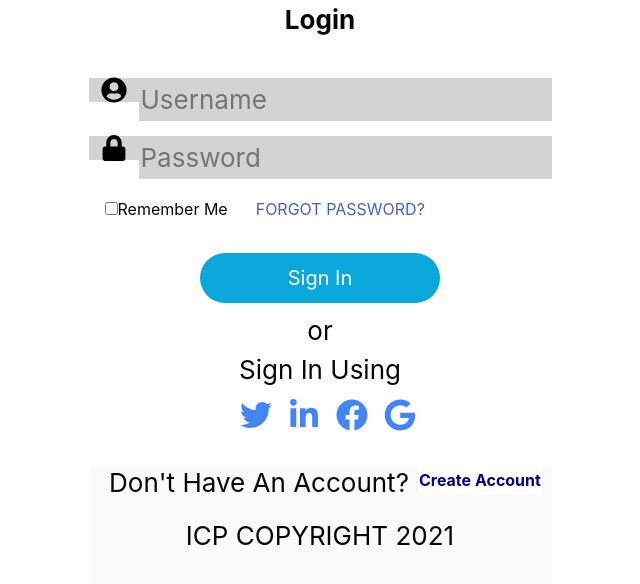
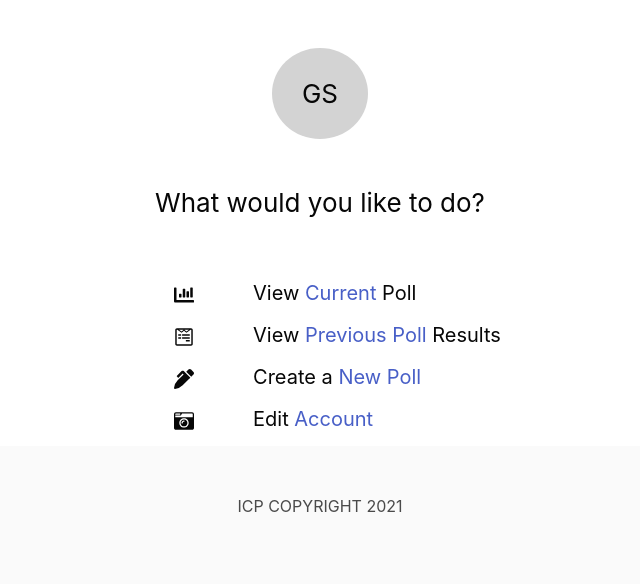
Before and after one commit to pancakeparfait/Polling-App, a React (Create React App) app: page /adminWelcomePage/1 in a window 1280 px wide. Before the commit this address led to /signin. Shown: the top 584 px of the page, without its empty margins (320-960 px from the left). Built offline with nearby package versions, Linux system fonts and the light colour scheme.

Commit message:
html and css completed for adminWelcomePage

```diff
--- a/src/App.css
+++ b/src/App.css
@@ -77,3 +77,26 @@ Button.btn-register {
 main.container {
   height: 90vh;
 }
+
+.admin-initials {
+  border-radius: 50%;
+  padding: 30px;
+  background-color: lightgray;
+  display: inline-block;
+}
+
+.admin-page-font-size {
+  font-size: 20px;
+}
+
+.margin-1 {
+  margin-left: -130px;
+}
+
+.margin-2 {
+  margin-left: -50px;
+}
+
+.margin-3 {
+  margin-left: -168px;
+}
--- a/src/App.js
+++ b/src/App.js
@@ -2,11 +2,11 @@ import './App.css';
 import { Redirect, Switch } from 'react-router-dom';
 import SignUp from '../src/Components/User/SignUp';
 import SignIn from './Components/User/SignIn';
-import AdminProfilePage from './Components/Polling/AdminProfilePage';
+import AdminWelcomePage from './Components/Polling/AdminWelcomePage';
 import UserProfilePage from './Components/Polling/UserProfilePage';
 import ViewCurrentPoll from './Components/Polling/ViewCurrentPoll';
 import CreatePollQuestions from './Components/Polling/CreatePollQuestions';
-import { getHomePage, getIsAdmin } from './Common/Utility';
+import { getHomePage, getIsAdmin, isLoggedIn } from './Common/Utility';
 import AdminLayout from './Layouts/Admin/AdminLayout';
 import GuestLayout from './Layouts/Guest/GuestLayout';
 import DefaultLayout from './Layouts/Default/DefaultLayout';
@@ -14,11 +14,10 @@ import NotFound from './Common/NotFound';
 import AppRoute from './Layouts/AppRoute';
 
 function App() {
-  const getUserLayout = () => (getIsAdmin() ? AdminLayout : DefaultLayout);
+  const getUserLayout = () => (!isLoggedIn() ? GuestLayout: getIsAdmin() ? AdminLayout : DefaultLayout);
 
   return (
     <main className="container text-center">
-      <header className="App-header">
         <div>
           <Switch>
             <AppRoute
@@ -42,8 +41,8 @@ function App() {
             />
             <AppRoute
               exact
-              path="/adminProfile/:name"
-              component={AdminProfilePage}
+              path="/adminWelcomePage/:name"
+              component={AdminWelcomePage}
               layout={GuestLayout}
             />
             <AppRoute
@@ -67,7 +66,6 @@ function App() {
             <Redirect to="/notFound" />
           </Switch>
         </div>
-      </header>
     </main>
   );
 }
--- a/src/Components/Footer.js
+++ b/src/Components/Footer.js
@@ -8,8 +8,8 @@ class Footer extends Component {
     render() {
         const currentYear = new Date().getFullYear();
         return (
-            <footer class="footer">
-  <div class="content has-text-centered">
+            <footer className="footer">
+  <div className="content has-text-centered">
     <p>
     ICP COPYRIGHT {currentYear}
     </p>
--- a/src/Components/Polling/AdminProfilePage.js
+++ /dev/null
@@ -1,39 +0,0 @@
-import React, { Component } from 'react';
-import { Link } from 'react-router-dom';
-class AdminProfilePage extends Component {
-  constructor(props) {
-    super(props);
-    this.state = {
-      currentPoll: {},
-      previousPoll: [{}],
-      user: {},
-    };
-  }
-  render() {
-    return (
-      <>
-        <h5 className="mb-5">What would you like to do?</h5>
-        <h4>
-          View <Link href="#">Current</Link> Poll
-        </h4>
-        <h4>
-          View <Link href="#">Previous Poll</Link> Results
-        </h4>
-        <h4>
-          Edit <Link href="#">Account</Link>
-        </h4>
-        <h4>
-          <Link>Create a poll</Link>
-        </h4>
-        <h4>
-          <Link>Delete a poll</Link>
-        </h4>
-        <h4>
-          <Link>Edit a poll</Link>
-        </h4>
-      </>
-    );
-  }
-}
-
-export default AdminProfilePage;
--- /dev/null
+++ b/src/Components/Polling/AdminWelcomePage.js
@@ -0,0 +1,76 @@
+import React, { Component } from 'react';
+import { Link } from 'react-router-dom';
+import {
+  FaChartBar,
+  FaWpforms,
+  FaPenAlt,
+  FaCameraRetro,
+} from "react-icons/fa";
+
+class AdminWelcomePage extends Component {
+  constructor(props) {
+    super(props);
+    this.state = {
+      currentPoll: {},
+      previousPoll: [{}],
+      user: {firstName: "George",
+              lastName: "Sackey"
+            },
+    };
+  }
+  render() {
+    const pageActions = [
+      {
+        icon: (<FaChartBar />),
+        ctaPrefix:'View',
+        ctaSuffix:'Poll',
+        ctaLinkAddress: '#',
+        ctaLinkText: 'Current',
+      },
+      {
+        icon: (<FaWpforms />),
+        ctaPrefix:'View',
+        ctaSuffix:'Results',
+        ctaLinkAddress: '#',
+        ctaLinkText: 'Previous Poll',
+      },
+      {
+        icon: (<FaPenAlt />),
+        ctaPrefix:'Create a',
+        ctaSuffix:'',
+        ctaLinkAddress: '#',
+        ctaLinkText: 'New Poll',
+      },
+      {
+        icon: (<FaCameraRetro />),
+        ctaPrefix:'Edit',
+        ctaSuffix:'',
+        ctaLinkAddress: '#',
+        ctaLinkText: 'Account',
+      },
+    ];
+
+    return (
+      <div className="mainDiv App-header">
+
+      <h1 className="admin-initials m-6">{this.state.user.firstName.slice(0,1) + this.state.user.lastName.slice(0,1)}</h1>
+        <h4 className="mb-6">What would you like to do?</h4>
+        <div className='container admin-page-font-size'>
+
+          { pageActions.map( (action,i) => (
+            <div key={i} className='row row-cols-4 m-3'>
+              <div className='col text-start '>
+              {action.icon}
+              </div>
+              <div className='col-3 text-start text-nowrap'>
+                <p> {action.ctaPrefix} <Link to={action.ctaLinkAddress}>{action.ctaLinkText}</Link> {action.ctaSuffix} </p>
+              </div>
+          </div>
+          ))}
+      </div>
+      </div>
+    );
+  }
+}
+
+export default AdminWelcomePage;
--- a/src/Components/Polling/CreatePollQuestions.js
+++ b/src/Components/Polling/CreatePollQuestions.js
@@ -1,6 +1,5 @@
 import React, { Component } from 'react';
 import { Button } from 'reactstrap';
-import { withAuth } from '../../Common/Utility';
 class CreatePollQuestions extends Component {
   constructor(props) {
     super(props);
--- a/src/Components/Polling/UserProfilePage.js
+++ b/src/Components/Polling/UserProfilePage.js
@@ -1,7 +1,5 @@
 import React, { Component } from 'react';
 import { Link } from 'react-router-dom';
-import {withAuth} from '../../Common/Utility'
-
 class UserProfilePage extends Component {
   constructor(props) {
     super(props);
@@ -9,7 +7,7 @@ class UserProfilePage extends Component {
   }
   render() {
     return (
-      <div>
+      <div className="App-header">
         <h2 className="mb-5 welcome-title">Welcome Back, Nick</h2>
 
         <input className="input" type="text" placeholder="Department" />
@@ -19,10 +17,10 @@ class UserProfilePage extends Component {
 
         <h4>
           {' '}
-          <Link href="#">Current</Link> Poll
+          <Link to="#">Current</Link> Poll
         </h4>
         <h4>
-          <Link href="#">Completed Polls</Link> Results
+          <Link to="#">Completed Polls</Link> Results
         </h4>
       </div>
     );
--- a/src/Components/Polling/ViewCurrentPoll.js
+++ b/src/Components/Polling/ViewCurrentPoll.js
@@ -1,5 +1,4 @@
 import React from 'react';
-import { withAuth } from '../../Common/Utility';
 
 const ViewCurrentPoll = (props) => {
   return (
--- a/src/Components/User/AdminSignUp.js
+++ b/src/Components/User/AdminSignUp.js
@@ -12,7 +12,7 @@ class AdminSignUP extends Component {
   }
   render() {
     return (
-      <div class="container">
+      <div className="container">
         <div className="row">
           <div className="col">
             <div className="dropdown">
--- a/src/Components/User/SignIn.js
+++ b/src/Components/User/SignIn.js
@@ -1,6 +1,5 @@
 import React, { useState } from "react";
 import "./SignIn.css";
-import SignUp from "./SignUp";
 import { Button } from "reactstrap";
 import {
   FaUserCircle,
@@ -38,20 +37,20 @@ const SignIn = (props) => {
   };
 
   return (
-    <div className="mainDiv">
+    <div className="mainDiv App-header">
       <header className="sub-title">Login</header>
       <br />
       <div>
         <form className="signin">
           {/* <h2>Register Form</h2> */}
 
-          <div class="input-container">
-            <i class="fa fa-user icon">
+          <div className="input-container">
+            <i className="fa fa-user icon">
               {" "}
               <FaUserCircle />
             </i>
             <input
-              class="input-field"
+              className="input-field"
               type="text"
               placeholder="Username"
               name="username"
@@ -60,13 +59,13 @@ const SignIn = (props) => {
             />
           </div>
 
-          <div class="input-container">
-            <i class="fa fa-key icon">
+          <div className="input-container">
+            <i className="fa fa-key icon">
               {" "}
               <FaLock />
             </i>
             <input
-              class="input-field"
+              className="input-field"
               type="password"
               placeholder="Password"
               name="password"
@@ -86,9 +85,9 @@ const SignIn = (props) => {
           </div>
           <br />
 
-          <div class="container">
-            <div class="row">
-              <div class="col text-center">
+          <div className="container">
+            <div className="row">
+              <div className="col text-center">
                 <Button
                   className="btn btn-default btn-lg btn-submit mb-2"
                   type="submit"
--- a/src/Components/User/SignUp.js
+++ b/src/Components/User/SignUp.js
@@ -1,4 +1,3 @@
-import SignIn from "./SignIn";
 import "./Signup.css"
 import React, { useState } from "react";
 import { Button } from "reactstrap";
@@ -39,18 +38,18 @@ const SignUp = (props) => {
       .then((rObj) => props.updateToken(rObj.sessionToken, rObj.user.id));
   };
   return (
-    <div className="mainDiv">
+    <div className="mainDiv App-header">
     <header className="sub-title">SignUp</header>
     <br />
     <div>
       <form className="signup">
-      <div class="input-container">
-        <i class="fa fa-user icon">
+      <div className="input-container">
+        <i className="fa fa-user icon">
           {" "}
           <FaUserCircle />
         </i>
         <input
-          class="input-field"
+          className="input-field"
           type="text"
           placeholder="Username"
           name="username"
@@ -59,13 +58,13 @@ const SignUp = (props) => {
         />
       </div>
 
-      <div class="input-container">
-        <i class="fa fa-envelope icon">
+      <div className="input-container">
+        <i className="fa fa-envelope icon">
           {" "}
           <FaEnvelope />
         </i>
         <input
-          class="input-field"
+          className="input-field"
           type="text"
           placeholder="Email"
           name="email"
@@ -74,13 +73,13 @@ const SignUp = (props) => {
         />
       </div>
 
-      <div class="input-container">
-        <i class="fa fa-key icon">
+      <div className="input-container">
+        <i className="fa fa-key icon">
           {" "}
           <FaLock />
         </i>
         <input
-          class="input-field"
+          className="input-field"
           type="password"
           placeholder="Password"
           name="password"
@@ -88,9 +87,9 @@ const SignUp = (props) => {
           onChange={(e) => setPassword(e.target.value)}
         />
       </div>
-      <div class="container">
-        <div class="row">
-          <div class="col text-center">
+      <div className="container">
+        <div className="row">
+          <div className="col text-center">
             <Button
               className="btn btn-default btn-lg btn-submit mb-2"
               type="submit"
```
